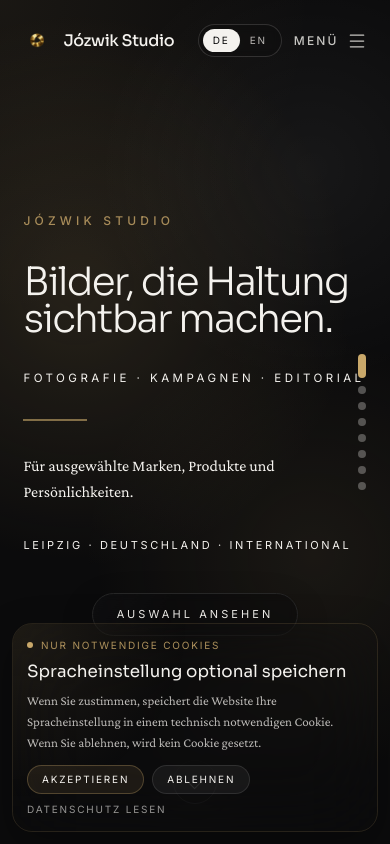
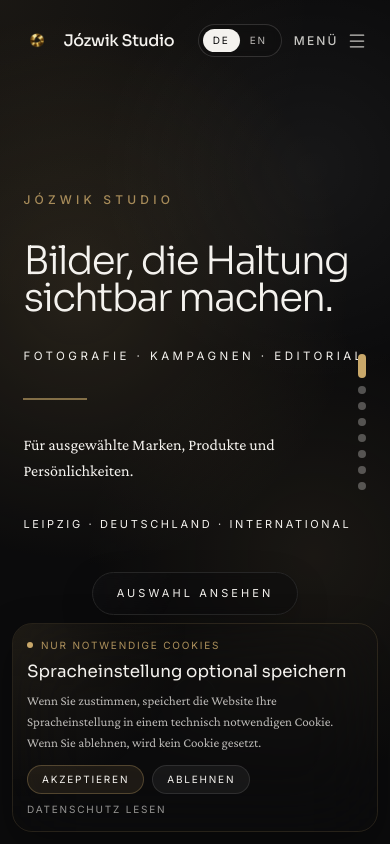
Before and after one commit to JozwikStudio/Website-Studio, a React (Vite) app: page / in a window 390 px wide. Built offline with nearby package versions, Linux system fonts and the light colour scheme.

Commit message:
Add files via upload

```diff
--- a/src/App.css
+++ b/src/App.css
@@ -1,4 +1,26 @@
 /* App-specific styles */
+
+:root {
+  --app-height: 100vh;
+}
+
+@supports (height: 100dvh) {
+  :root {
+    --app-height: 100dvh;
+  }
+}
+
+.viewport-screen {
+  height: var(--app-height);
+}
+
+@media (max-width: 768px) {
+  .safe-screen-shell {
+    box-sizing: border-box;
+    padding-top: calc(env(safe-area-inset-top, 0px) + 5vh);
+    padding-bottom: calc(env(safe-area-inset-bottom, 0px) + 10vh);
+  }
+}
 
 /* App-specific wrapper handles native scroll inside the homepage */
 
--- a/src/App.tsx
+++ b/src/App.tsx
@@ -133,7 +133,7 @@ function App() {
   }, [currentSection]);
 
   return (
-    <div className="relative bg-noir h-screen w-screen overflow-hidden">
+    <div className="relative bg-noir viewport-screen w-screen overflow-hidden">
       {/* Navigation */}
       <Navigation />
 
@@ -152,34 +152,34 @@ function App() {
       <main
         className="relative z-10 h-full w-full transition-transform"
         style={{
-          transform: `translateY(-${currentSection * 100}vh)`,
+          transform: `translateY(-${currentSection * 100}%)`,
           transitionDuration: `${animationDuration}ms`,
           transitionTimingFunction: 'cubic-bezier(0.22, 1, 0.36, 1)',
         }}
       >
-        <div className="h-screen w-screen">
+        <div className="viewport-screen w-screen safe-screen-shell">
           <VisualLeadership />
         </div>
-        <div className="h-screen w-screen">
+        <div className="viewport-screen w-screen safe-screen-shell">
           <Hero isActive={currentSection === 1} />
         </div>
-        <div className="h-screen w-screen">
+        <div className="viewport-screen w-screen safe-screen-shell">
           <Gallery isActive={currentSection === 2} />
         </div>
         {/* About section temporarily disabled until the updated portrait is ready */}
-        <div className="h-screen w-screen">
+        <div className="viewport-screen w-screen safe-screen-shell">
           <Campaigns isActive={currentSection === 3} />
         </div>
-        <div className="h-screen w-screen">
+        <div className="viewport-screen w-screen safe-screen-shell">
           <StudioSessions isActive={currentSection === 4} />
         </div>
-        <div className="h-screen w-screen">
+        <div className="viewport-screen w-screen safe-screen-shell">
           <Editorial isActive={currentSection === 5} />
         </div>
-        <div className="h-screen w-screen">
+        <div className="viewport-screen w-screen safe-screen-shell">
           <Portraits isActive={currentSection === 6} />
         </div>
-        <div className="h-screen w-screen">
+        <div className="viewport-screen w-screen safe-screen-shell">
           <Contact />
         </div>
       </main>
```
